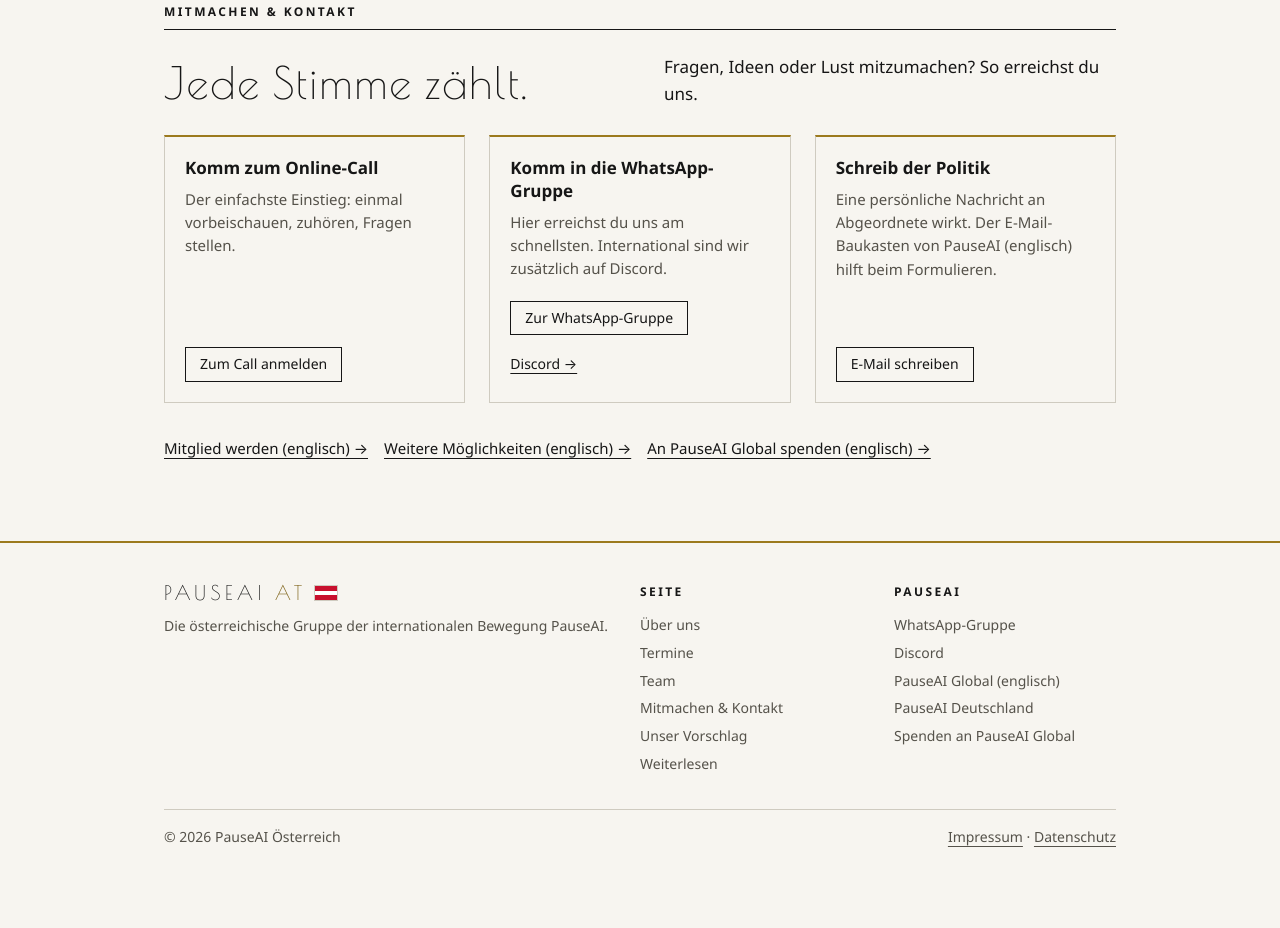
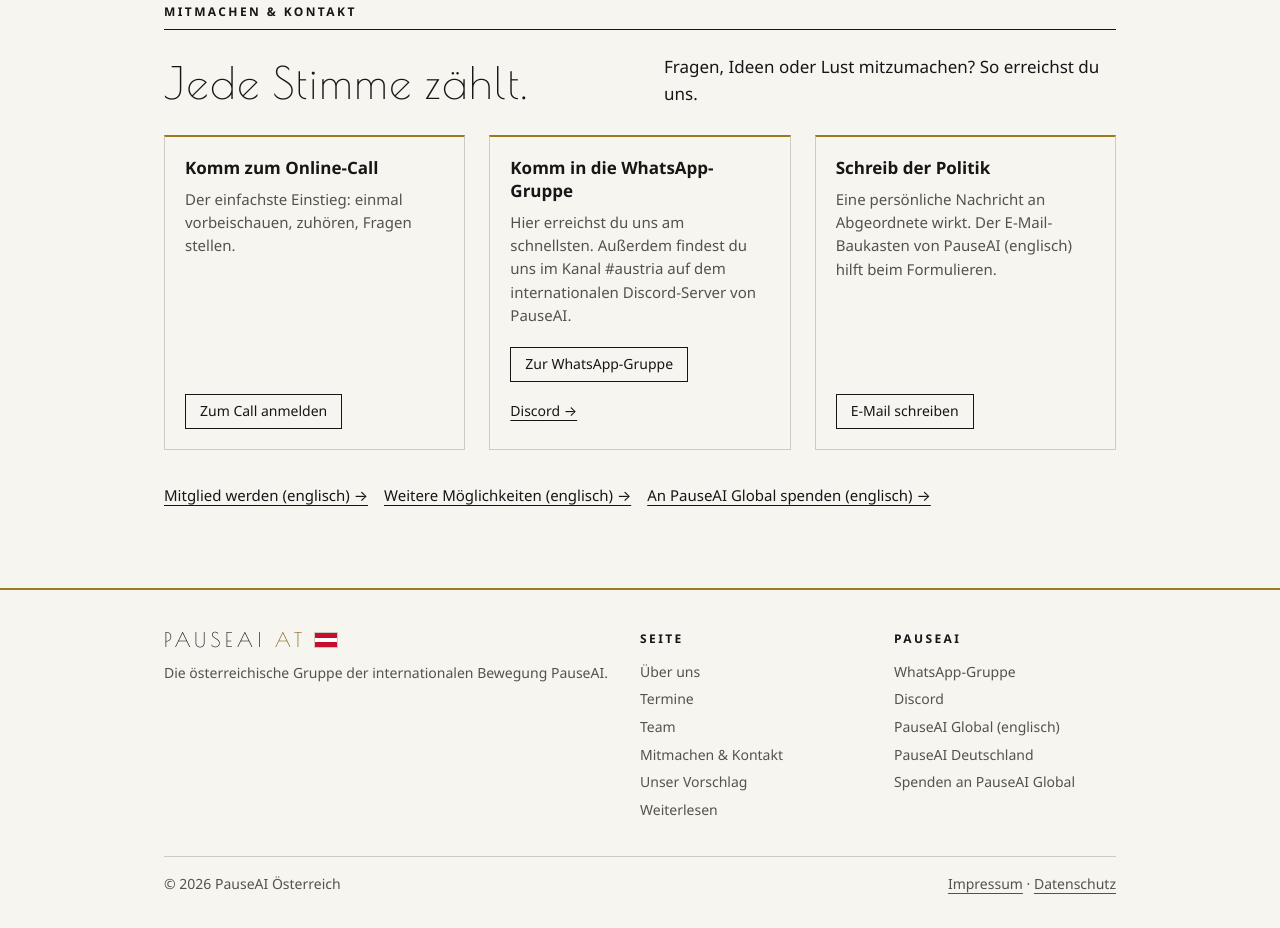
Before and after one commit to Benjifirst/PauseAI-Website, a plain HTML site: page index.html in a window 1280 px wide. Shown: the part 3443-4371 px from the top of the page. Before the commit the page ends 4339 px from the top, so only its background shows below. Drawn offline with Linux system fonts and the light colour scheme.

Commit message:
WhatsApp-Karte: sagen, wohin der Discord-Link führt

```diff
--- a/index.html
+++ b/index.html
@@ -207,7 +207,7 @@
         </article>
         <article class="card">
           <h3>Komm in die WhatsApp-Gruppe</h3>
-          <p>Hier erreichst du uns am schnellsten. International sind wir zusätzlich auf Discord.</p>
+          <p>Hier erreichst du uns am schnellsten. Außerdem findest du uns im Kanal #austria auf dem internationalen Discord-Server von PauseAI.</p>
           <div class="actions">
             <a class="button small" href="https://chat.whatsapp.com/JxvFMVZ1MMQ5mFDlwAmSYH" target="_blank" rel="noopener" data-whatsapp>Zur WhatsApp-Gruppe</a>
             <a class="button quiet small" href="https://discord.gg/AyApBrrD7E" target="_blank" rel="noopener">Discord →</a>
```
